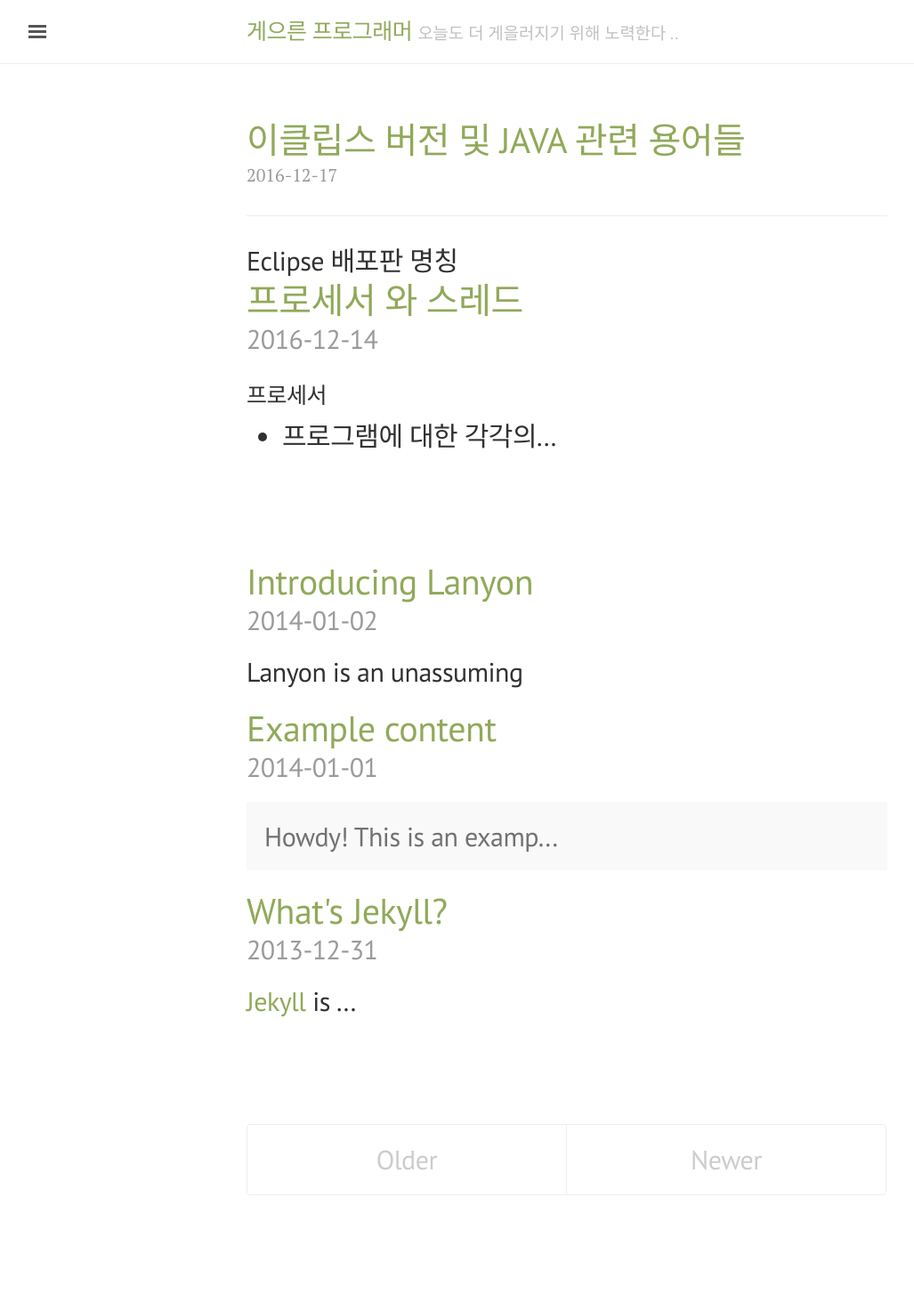
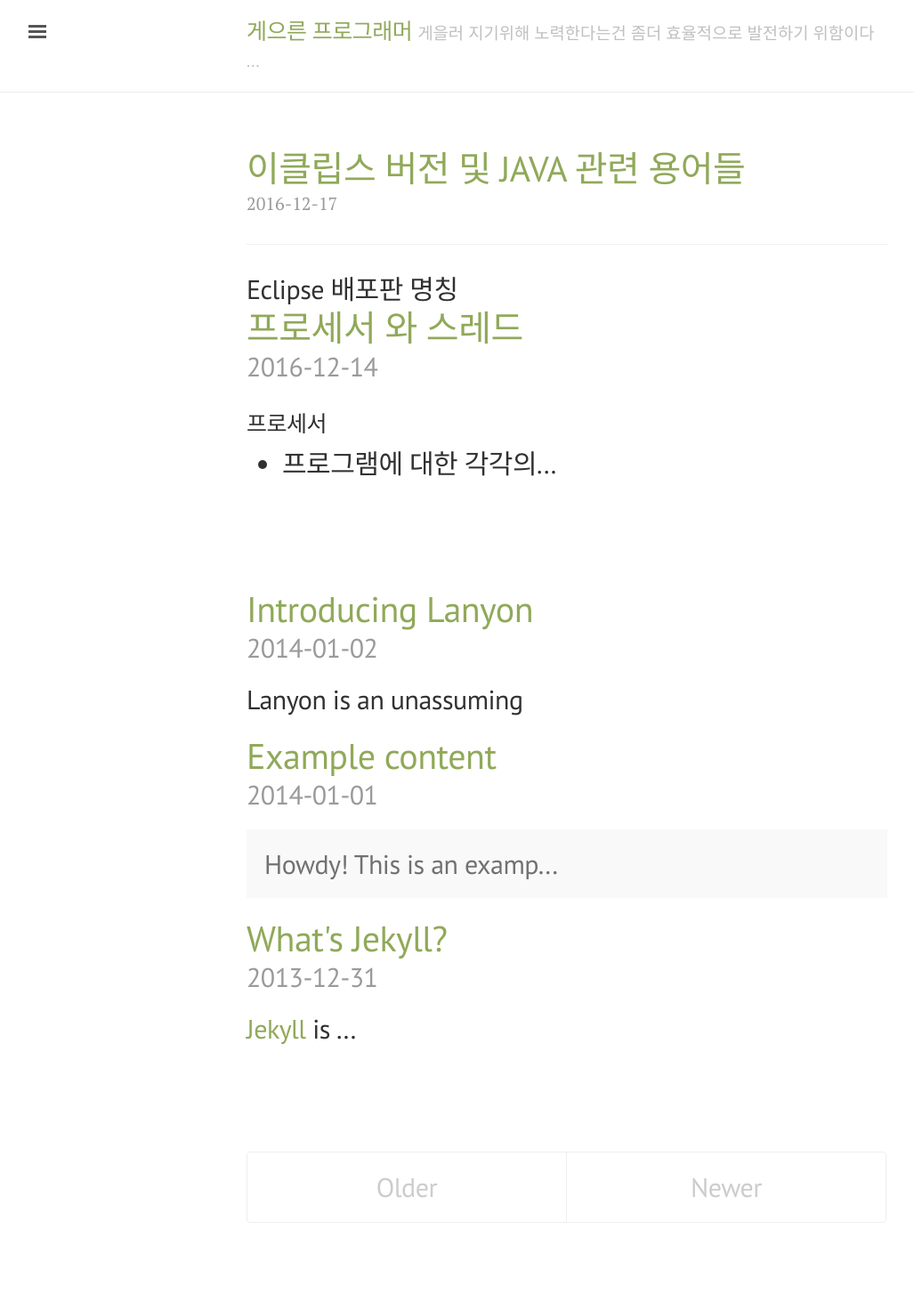
Before and after one commit to dkrend/dkrend.github.com, a Jekyll site: the page built from index.html, in a window 1280 px wide. Shown: the whole page at 89% size, without its empty margins (3-1030 px from the left). Built offline with Jekyll 4.4.1, drawn with Linux system fonts in a browser that asks for light colours; the list of posts is cut into pages by our own code; before the commit the page ends 1423 px from its top, so only the background shows below that.

Commit message:
Create _config.yml
sub title 수정

```diff
--- a/_config.yml
+++ b/_config.yml
@@ -6,7 +6,7 @@ permalink:           pretty
 
 # Setup
 title:               게으른 프로그래머
-tagline:             '오늘도 더 게을러지기 위해 노력한다 ..'
+tagline:             '게을러 지기위해 노력한다는건 좀더 효율적으로 발전하기 위함이다 ...'
 description:         'A reserved <a href="http://jekyllrb.com" target="_blank">Jekyll</a> theme that places the utmost gravity on content with a hidden drawer. Made by <a href="https://twitter.com/mdo" target="_blank">@mdo</a>.'
 url:                 https://dkrend.github.io
 baseurl:             ''
```
